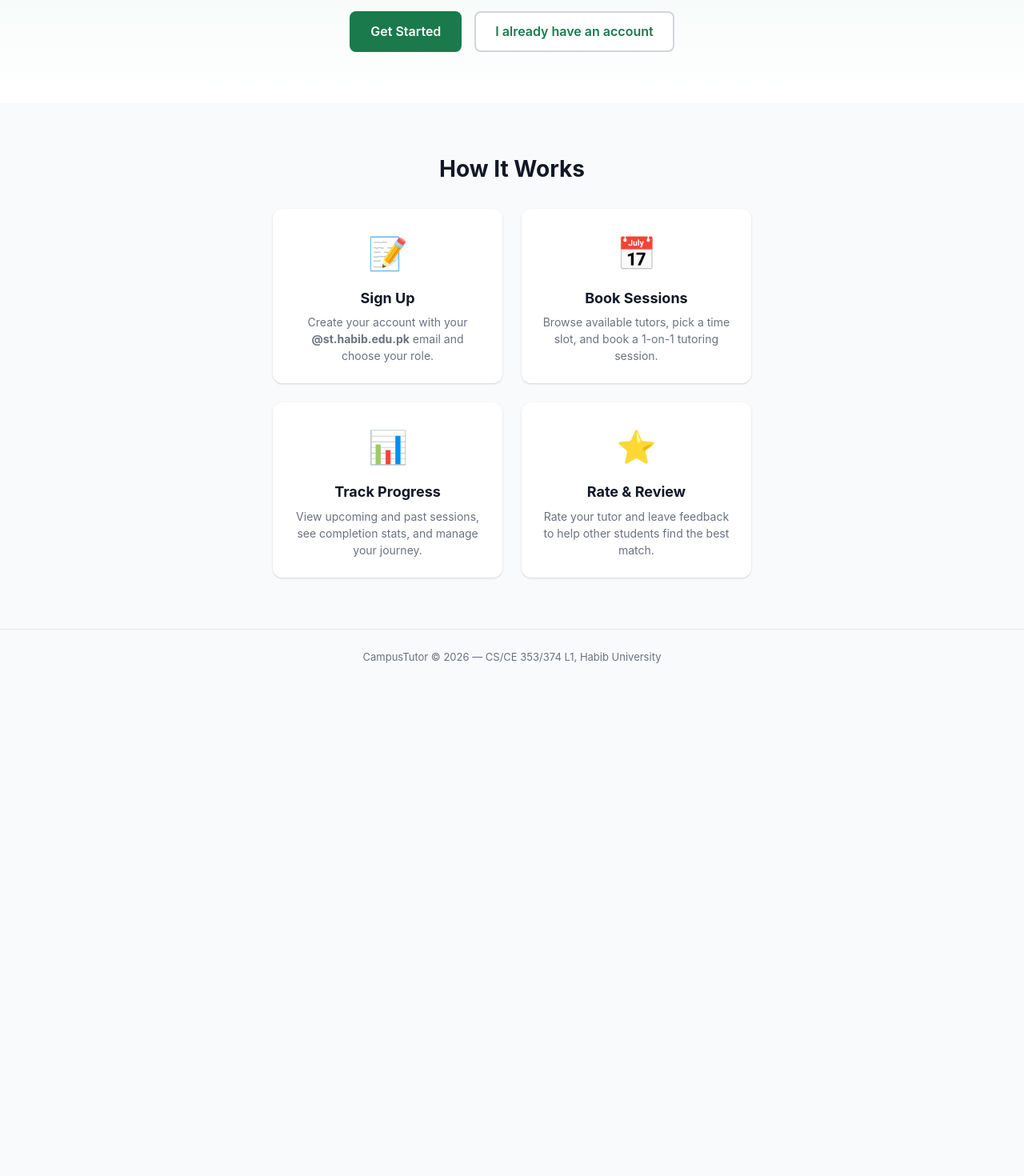
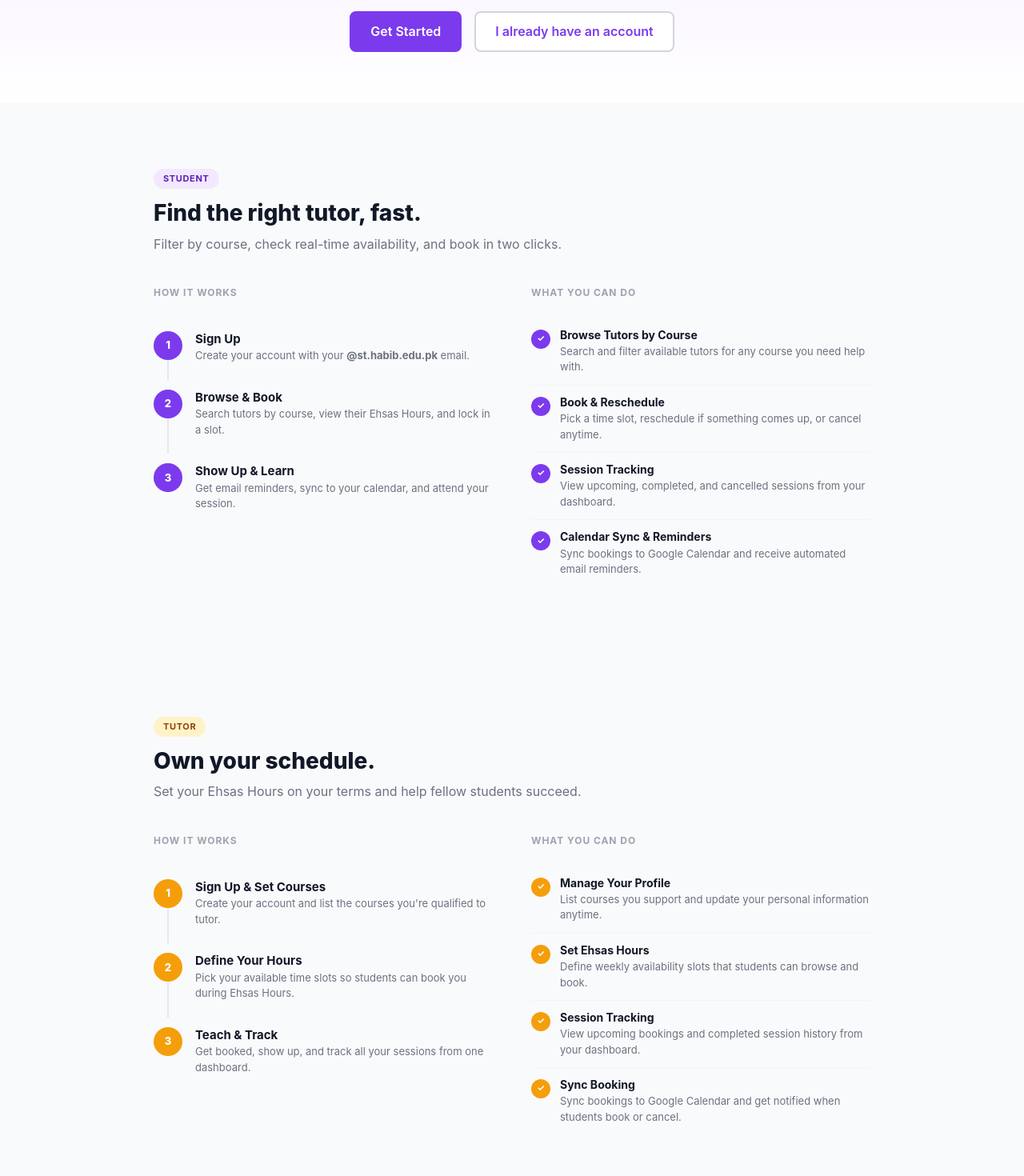
Before and after one commit to areebaizhar05/Campus-Tutor---SE, a React (Vite) app in the folder frontend/: page / in a window 1280 px wide. Shown: the part 320-1790 px from the top of the page at 80% size. Before the commit the page ends 1176 px from the top, so only its background shows below. Built offline with nearby package versions, Linux system fonts and the light colour scheme.

Commit message:
Made a few design changes

```diff
--- a/frontend/src/index.css
+++ b/frontend/src/index.css
@@ -1,5 +1,5 @@
 *,*::before,*::after{margin:0;padding:0;box-sizing:border-box}
-:root{--primary:#1a7a4c;--primary-dark:#145e3a;--primary-light:#e8f5ee;--secondary:#f59e0b;--danger:#ef4444;--danger-light:#fef2f2;--success:#22c55e;--success-light:#f0fdf4;--gray-50:#f9fafb;--gray-100:#f3f4f6;--gray-200:#e5e7eb;--gray-300:#d1d5db;--gray-400:#9ca3af;--gray-500:#6b7280;--gray-600:#4b5563;--gray-700:#374151;--gray-800:#1f2937;--gray-900:#111827;--white:#ffffff;--shadow-sm:0 1px 2px rgba(0,0,0,.05);--shadow:0 1px 3px rgba(0,0,0,.1),0 1px 2px rgba(0,0,0,.06);--shadow-md:0 4px 6px -1px rgba(0,0,0,.1),0 2px 4px -1px rgba(0,0,0,.06);--shadow-lg:0 10px 15px -3px rgba(0,0,0,.1),0 4px 6px -2px rgba(0,0,0,.05);--radius:8px;--radius-lg:12px}
+:root{--primary:#7c3aed;--primary-dark:#5b21b6;--primary-light:#f3e8ff;--secondary:#f59e0b;--danger:#ef4444;--danger-light:#fef2f2;--success:#22c55e;--success-light:#f0fdf4;--gray-50:#f9fafb;--gray-100:#f3f4f6;--gray-200:#e5e7eb;--gray-300:#d1d5db;--gray-400:#9ca3af;--gray-500:#6b7280;--gray-600:#4b5563;--gray-700:#374151;--gray-800:#1f2937;--gray-900:#111827;--white:#ffffff;--shadow-sm:0 1px 2px rgba(0,0,0,.05);--shadow:0 1px 3px rgba(0,0,0,.1),0 1px 2px rgba(0,0,0,.06);--shadow-md:0 4px 6px -1px rgba(0,0,0,.1),0 2px 4px -1px rgba(0,0,0,.06);--shadow-lg:0 10px 15px -3px rgba(0,0,0,.1),0 4px 6px -2px rgba(0,0,0,.05);--radius:8px;--radius-lg:12px}
 html{font-size:16px;scroll-behavior:smooth}
 body{font-family:-apple-system,BlinkMacSystemFont,'Segoe UI',Roboto,'Helvetica Neue',Arial,sans-serif;color:var(--gray-800);background:var(--gray-50);line-height:1.6;-webkit-font-smoothing:antialiased}
 a{color:var(--primary);text-decoration:none}
@@ -34,7 +34,7 @@ h1,h2,h3,h4,h5,h6{color:var(--gray-900);line-height:1.3}
 .form-group{display:flex;flex-direction:column;gap:.375rem}
 .form-group label{font-size:.875rem;font-weight:600;color:var(--gray-700)}
 .form-input{padding:.625rem .875rem;border:1.5px solid var(--gray-300);border-radius:var(--radius);font-size:.875rem;transition:border-color .2s,box-shadow .2s;outline:none;font-family:inherit;background:var(--white);color:var(--gray-800)}
-.form-input:focus{border-color:var(--primary);box-shadow:0 0 0 3px rgba(26,122,76,.1)}
+.form-input:focus{border-color:var(--primary);box-shadow:0 0 0 3px rgba(124,58,237,.1)}
 .form-input::placeholder{color:var(--gray-400)}
 .form-hint{font-size:.75rem;color:var(--gray-500)}
 .form-row{display:flex;align-items:center}
@@ -45,7 +45,7 @@ h1,h2,h3,h4,h5,h6{color:var(--gray-900);line-height:1.3}
 .form-link:hover{text-decoration:underline}
 .otp-group{display:flex;gap:.5rem;justify-content:center;margin:.5rem 0}
 .otp-input{width:48px;height:56px;text-align:center;font-size:1.25rem;font-weight:700;border:2px solid var(--gray-300);border-radius:var(--radius);outline:none;transition:border-color .2s;font-family:inherit}
-.otp-input:focus{border-color:var(--primary);box-shadow:0 0 0 3px rgba(26,122,76,.1)}
+.otp-input:focus{border-color:var(--primary);box-shadow:0 0 0 3px rgba(124,58,237,.1)}
 .resend-text{text-align:center;font-size:.875rem;color:var(--gray-500);margin-top:.75rem}
 .alert{padding:.75rem 1rem;border-radius:var(--radius);font-size:.875rem;font-weight:500;margin-bottom:1rem}
 .alert-error{background:var(--danger-light);color:var(--danger);border:1px solid #fecaca}
@@ -180,8 +180,51 @@ h1,h2,h3,h4,h5,h6{color:var(--gray-900);line-height:1.3}
   .tutors-grid{grid-template-columns:1fr}
 }
 .bar-cancelled{background:var(--danger)}
-.bar-cancelled{background:var(--danger)}
 .sidebar-footer{margin-top:auto}
-.sidebar-footer{margin-top:auto}
-.sidebar{min-height:100vh}
-.sidebar{position:sticky;top:0;height:100vh;overflow-y:auto}
+.sidebar{min-height:100vh;position:sticky;top:0;height:100vh;overflow-y:auto}
+/* ── Role Sections ── */
+.role-section{padding:5rem 2rem;max-width:960px;margin:0 auto}
+.role-section-alt{background:var(--gray-50);max-width:100%;padding-left:0;padding-right:0}
+.role-section-alt>*{max-width:960px;margin-left:auto;margin-right:auto;padding-left:2rem;padding-right:2rem}
+.role-header{margin-bottom:2.5rem}
+.role-tag{display:inline-block;padding:.25rem .75rem;border-radius:9999px;font-size:.6875rem;font-weight:700;text-transform:uppercase;letter-spacing:.06em;margin-bottom:.75rem}
+.role-tag-student{background:var(--primary-light);color:var(--primary-dark)}
+.role-tag-tutor{background:#fef3c7;color:#92400e}
+.role-title{font-size:1.75rem;font-weight:800;margin-bottom:.5rem;color:var(--gray-900)}
+.role-subtitle{font-size:1rem;color:var(--gray-500);line-height:1.6}
+.role-split{display:grid;grid-template-columns:1fr 1fr;gap:3rem}
+.role-split-heading{font-size:.75rem;font-weight:700;text-transform:uppercase;letter-spacing:.08em;color:var(--gray-400);margin-bottom:1.5rem}
+
+/* ── Steps ── */
+.role-steps{display:flex;flex-direction:column}
+.step{display:flex;align-items:flex-start;gap:1rem;padding:1rem 0;position:relative}
+.step:not(:last-child)::after{content:'';position:absolute;left:17px;top:48px;bottom:-4px;width:2px;background:var(--gray-200)}
+.step-num{width:36px;height:36px;border-radius:50%;background:var(--primary);color:#fff;display:flex;align-items:center;justify-content:center;font-weight:800;font-size:.8125rem;flex-shrink:0;position:relative;z-index:1}
+.step-num-alt{background:var(--secondary);color:#fff}
+.step-body h4{font-size:.9375rem;font-weight:700;margin-bottom:.125rem;color:var(--gray-900)}
+.step-body p{font-size:.8125rem;color:var(--gray-500);line-height:1.5}
+
+/* ── Features List ── */
+.role-features{display:flex;flex-direction:column}
+.feature-item{display:flex;gap:.75rem;padding:.75rem 0}
+.feature-item:not(:last-child){border-bottom:1px solid var(--gray-100)}
+.feature-check{width:24px;height:24px;border-radius:50%;background:var(--primary);color:#fff;display:flex;align-items:center;justify-content:center;font-size:.6875rem;font-weight:700;flex-shrink:0;margin-top:2px}
+.feature-check-alt{background:var(--secondary)}
+.feature-item h4{font-size:.875rem;font-weight:700;margin-bottom:.125rem;color:var(--gray-900)}
+.feature-item p{font-size:.8125rem;color:var(--gray-500);line-height:1.5}
+
+@media(max-width:768px){
+  .role-section{padding:3.5rem 1.5rem}
+  .role-section-alt>*{padding-left:1.5rem;padding-right:1.5rem}
+  .role-split{grid-template-columns:1fr;gap:2rem}
+  .role-title{font-size:1.5rem}
+}
+
+/* ── Role Toggle ── */
+.role-toggle{display:grid;grid-template-columns:1fr 1fr;gap:.75rem}
+.role-btn{display:flex;flex-direction:column;align-items:center;gap:.25rem;padding:1rem .75rem;border:2px solid var(--gray-200);border-radius:var(--radius-lg);background:var(--white);cursor:pointer;transition:all .2s ease;font-family:inherit;text-align:center}
+.role-btn:hover{border-color:var(--gray-300)}
+.role-btn-active{border-color:var(--primary);background:var(--primary-light)}
+.role-btn-icon{font-size:1.5rem}
+.role-btn-label{font-size:.875rem;font-weight:700;color:var(--gray-900)}
+.role-btn-desc{font-size:.75rem;color:var(--gray-500)}
--- a/frontend/src/pages/Landing.jsx
+++ b/frontend/src/pages/Landing.jsx
@@ -24,8 +24,8 @@ export default function Landing() {
             <span className="hero-highlight">at Habib University</span>
           </h1>
           <p className="hero-subtitle">
-            Connect with fellow students for CS &amp; CE tutoring sessions.
-            Book slots, track progress, and learn together — all in one place.
+            Connect with fellow students.<br />
+            Book slots, track progress, and learn together all in one place.
           </p>
           <div className="hero-actions">
             <Link to="/signup" className="btn btn-primary btn-lg">Get Started</Link>
@@ -34,28 +34,142 @@ export default function Landing() {
         </div>
       </section>
 
-      <section className="features-section">
-        <h2 className="section-title">How It Works</h2>
-        <div className="features-grid">
-          <div className="feature-card">
-            <div className="feature-icon">📝</div>
-            <h3>Sign Up</h3>
-            <p>Create your account with your <strong>@st.habib.edu.pk</strong> email and choose your role.</p>
+      {/* ── Student Section ── */}
+      <section className="role-section">
+        <div className="role-header">
+          <div className="role-tag role-tag-student">Student</div>
+          <h2 className="role-title">Find the right tutor, fast.</h2>
+          <p className="role-subtitle">
+            Filter by course, check real-time availability, and book in two clicks.
+          </p>
+        </div>
+
+        <div className="role-split">
+          <div className="role-steps">
+            <h3 className="role-split-heading">How it works</h3>
+            <div className="step">
+              <div className="step-num">1</div>
+              <div className="step-body">
+                <h4>Sign Up</h4>
+                <p>Create your account with your <strong>@st.habib.edu.pk</strong> email.</p>
+              </div>
+            </div>
+            <div className="step">
+              <div className="step-num">2</div>
+              <div className="step-body">
+                <h4>Browse & Book</h4>
+                <p>Search tutors by course, view their Ehsas Hours, and lock in a slot.</p>
+              </div>
+            </div>
+            <div className="step">
+              <div className="step-num">3</div>
+              <div className="step-body">
+                <h4>Show Up & Learn</h4>
+                <p>Get email reminders, sync to your calendar, and attend your session.</p>
+              </div>
+            </div>
           </div>
-          <div className="feature-card">
-            <div className="feature-icon">📅</div>
-            <h3>Book Sessions</h3>
-            <p>Browse available tutors, pick a time slot, and book a 1-on-1 tutoring session.</p>
+
+          <div className="role-features">
+            <h3 className="role-split-heading">What you can do</h3>
+            <div className="feature-item">
+              <span className="feature-check">✓</span>
+              <div>
+                <h4>Browse Tutors by Course</h4>
+                <p>Search and filter available tutors for any course you need help with.</p>
+              </div>
+            </div>
+            <div className="feature-item">
+              <span className="feature-check">✓</span>
+              <div>
+                <h4>Book & Reschedule</h4>
+                <p>Pick a time slot, reschedule if something comes up, or cancel anytime.</p>
+              </div>
+            </div>
+            <div className="feature-item">
+              <span className="feature-check">✓</span>
+              <div>
+                <h4>Session Tracking</h4>
+                <p>View upcoming, completed, and cancelled sessions from your dashboard.</p>
+              </div>
+            </div>
+            <div className="feature-item">
+              <span className="feature-check">✓</span>
+              <div>
+                <h4>Calendar Sync & Reminders</h4>
+                <p>Sync bookings to Google Calendar and receive automated email reminders.</p>
+              </div>
+            </div>
           </div>
-          <div className="feature-card">
-            <div className="feature-icon">📊</div>
-            <h3>Track Progress</h3>
-            <p>View upcoming and past sessions, see completion stats, and manage your journey.</p>
+        </div>
+      </section>
+
+      {/* ── Tutor Section ── */}
+      <section className="role-section role-section-alt">
+        <div className="role-header">
+          <div className="role-tag role-tag-tutor">Tutor</div>
+          <h2 className="role-title">Own your schedule.</h2>
+          <p className="role-subtitle">
+            Set your Ehsas Hours on your terms and help fellow students succeed.
+          </p>
+        </div>
+
+        <div className="role-split">
+          <div className="role-steps">
+            <h3 className="role-split-heading">How it works</h3>
+            <div className="step">
+              <div className="step-num step-num-alt">1</div>
+              <div className="step-body">
+                <h4>Sign Up & Set Courses</h4>
+                <p>Create your account and list the courses you're qualified to tutor.</p>
+              </div>
+            </div>
+            <div className="step">
+              <div className="step-num step-num-alt">2</div>
+              <div className="step-body">
+                <h4>Define Your Hours</h4>
+                <p>Pick your available time slots so students can book you during Ehsas Hours.</p>
+              </div>
+            </div>
+            <div className="step">
+              <div className="step-num step-num-alt">3</div>
+              <div className="step-body">
+                <h4>Teach & Track</h4>
+                <p>Get booked, show up, and track all your sessions from one dashboard.</p>
+              </div>
+            </div>
           </div>
-          <div className="feature-card">
-            <div className="feature-icon">⭐</div>
-            <h3>Rate &amp; Review</h3>
-            <p>Rate your tutor and leave feedback to help other students find the best match.</p>
+
+          <div className="role-features">
+            <h3 className="role-split-heading">What you can do</h3>
+            <div className="feature-item">
+              <span className="feature-check feature-check-alt">✓</span>
+              <div>
+                <h4>Manage Your Profile</h4>
+                <p>List courses you support and update your personal information anytime.</p>
+              </div>
+            </div>
+            <div className="feature-item">
+              <span className="feature-check feature-check-alt">✓</span>
+              <div>
+                <h4>Set Ehsas Hours</h4>
+                <p>Define weekly availability slots that students can browse and book.</p>
+              </div>
+            </div>
+            <div className="feature-item">
+              <span className="feature-check feature-check-alt">✓</span>
+              <div>
+                <h4>Session Tracking</h4>
+                <p>View upcoming bookings and completed session history from your dashboard.</p>
+              </div>
+            </div>
+            <div className="feature-item">
+              <span className="feature-check feature-check-alt">✓</span>
+              <div>
+                <h4>Sync Booking</h4>
+                <p>Sync bookings to Google Calendar and get notified when students book or cancel.</p>
+              </div>
+            </div>
           </div>
         </div>
       </section>
--- a/frontend/src/pages/Signup.jsx
+++ b/frontend/src/pages/Signup.jsx
@@ -11,6 +11,8 @@ export default function Signup() {
   const navigate = useNavigate();
 
   const handleChange = (e) => setForm({ ...form, [e.target.name]: e.target.value });
+
+  const handleRoleSelect = (role) => setForm({ ...form, role });
 
   const handleSubmit = async (e) => {
     e.preventDefault();
@@ -26,7 +28,6 @@ export default function Signup() {
         password: form.password,
         role: form.role,
       });
-      // Backend returns token + user immediately after registration
       const { token, user } = res.data;
       login(token, user);
       navigate('/verify');
@@ -73,11 +74,27 @@ export default function Signup() {
               <input id="confirmPassword" name="confirmPassword" type="password" placeholder="Re-enter your password" value={form.confirmPassword} onChange={handleChange} required className="form-input" />
             </div>
             <div className="form-group">
-              <label htmlFor="role">I want to be a</label>
-              <select id="role" name="role" value={form.role} onChange={handleChange} className="form-input">
-                <option value="student">Student (get tutored)</option>
-                <option value="tutor">Tutor (help others)</option>
-              </select>
+              <label>I want to be a</label>
+              <div className="role-toggle">
+                <button
+                  type="button"
+                  className={`role-btn ${form.role === 'student' ? 'role-btn-active' : ''}`}
+                  onClick={() => handleRoleSelect('student')}
+                >
+                  <span className="role-btn-icon">📚</span>
+                  <span className="role-btn-label">Student</span>
+                  <span className="role-btn-desc">Get tutored</span>
+                </button>
+                <button
+                  type="button"
+                  className={`role-btn ${form.role === 'tutor' ? 'role-btn-active' : ''}`}
+                  onClick={() => handleRoleSelect('tutor')}
+                >
+                  <span className="role-btn-icon">✏️</span>
+                  <span className="role-btn-label">Tutor</span>
+                  <span className="role-btn-desc">Help others</span>
+                </button>
+              </div>
             </div>
             <button type="submit" className="btn btn-primary btn-full" disabled={loading}>
               {loading ? 'Creating account...' : 'Create Account'}
```
Also changed, not shown: 1 other file (tests, documents, lock files or other folders).
